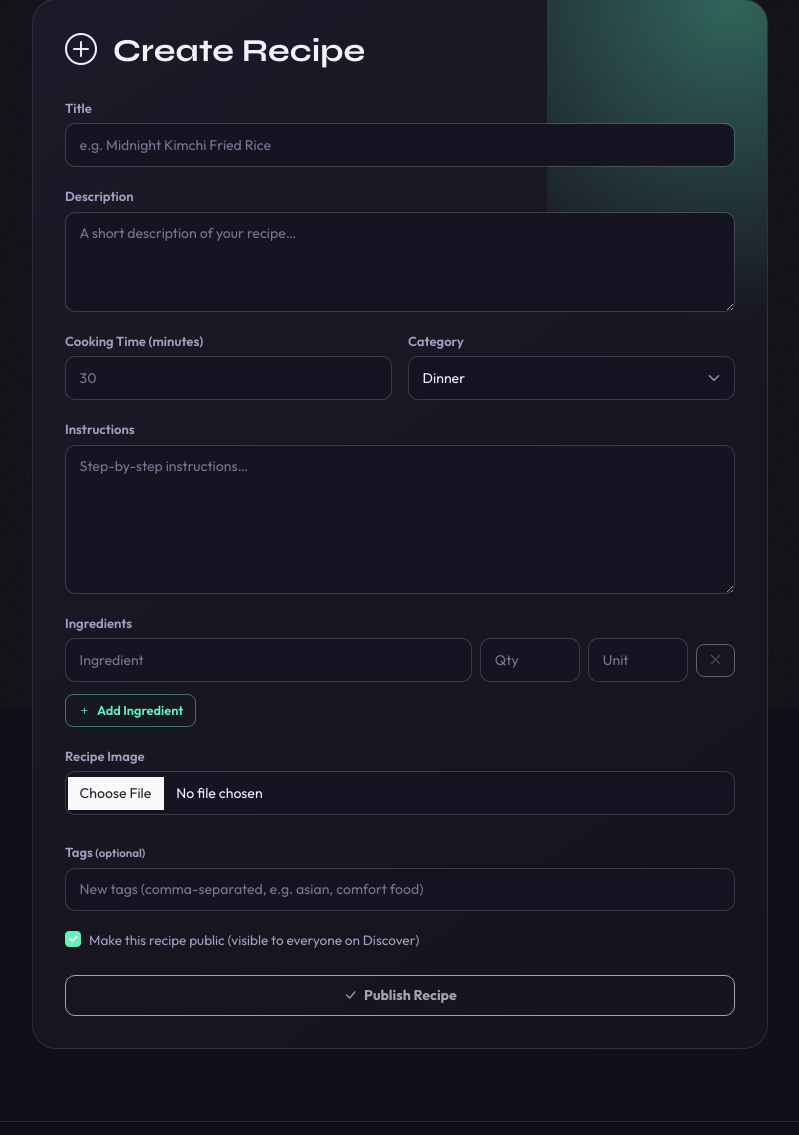
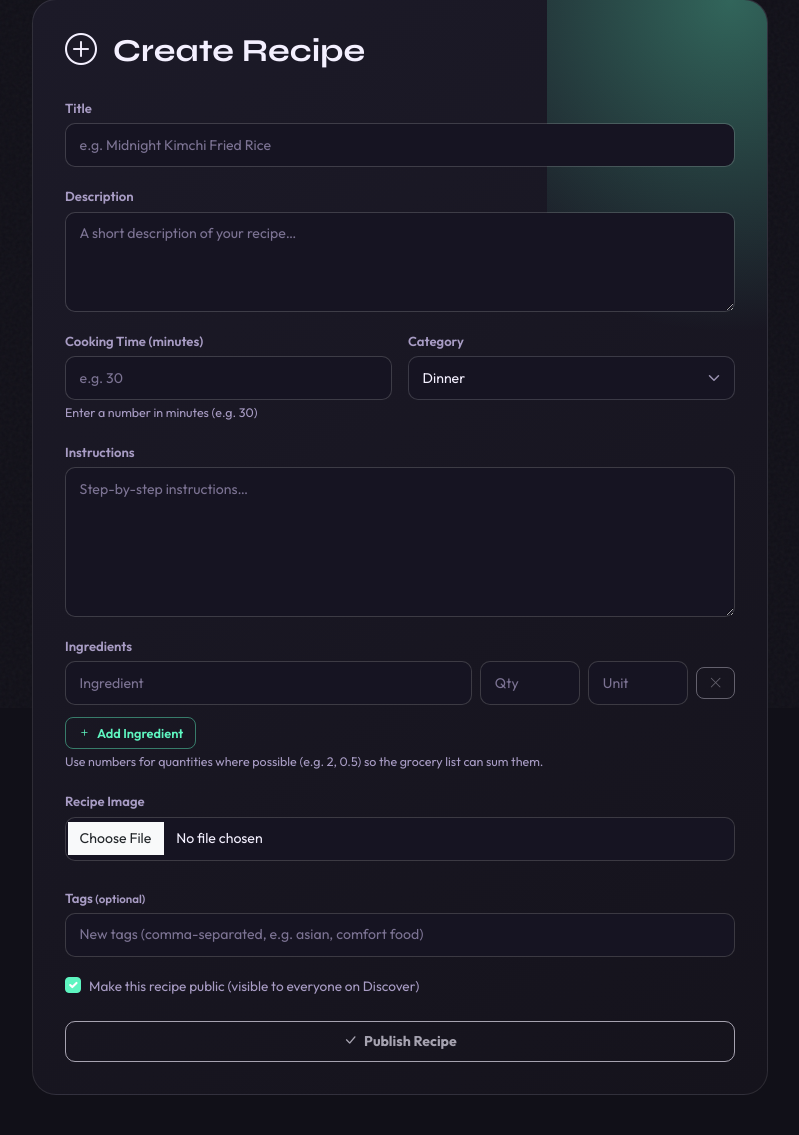
Before and after one commit to Josh-Sporne/project-CITS3403, a Flask app: page /recipe/create in a window 1280 px wide. Shown: the part 92-1227 px from the top of the page, without its empty margins (240-1039 px from the left). Run offline with Flask 3, Linux system fonts and the light colour scheme; the visitor is signed in with stand-in values (Sample User, id 1); data that the repository does not hold is empty; some libraries are stand-ins or nearby versions.

Commit message:
ux: add cooking time unit hint and ingredient quantity guidance on create form

```diff
--- a/app/templates/recipes/create.html
+++ b/app/templates/recipes/create.html
@@ -33,10 +33,11 @@
                     <!-- Cooking Time -->
                     <div class="col-md-6">
                         <label for="cooking_time" class="form-label">Cooking Time (minutes)</label>
-                        {{ form.cooking_time(class="form-control", placeholder="30", id="cooking_time") }}
+                        {{ form.cooking_time(class="form-control", placeholder="e.g. 30", id="cooking_time") }}
                         {% for error in form.cooking_time.errors %}
                         <div class="form-text text-coral">{{ error }}</div>
                         {% endfor %}
+                        <div class="form-text text-muted-custom">Enter a number in minutes (e.g. 30)</div>
                     </div>
 
                     <!-- Category -->
@@ -80,6 +81,7 @@
                     <button type="button" id="add-ingredient" class="btn btn-sm btn-outline-mint mt-1">
                         <i class="bi bi-plus me-1"></i> Add Ingredient
                     </button>
+                    <div class="form-text text-muted-custom mt-1">Use numbers for quantities where possible (e.g. 2, 0.5) so the grocery list can sum them.</div>
                 </div>
 
                 <!-- Image -->
```
